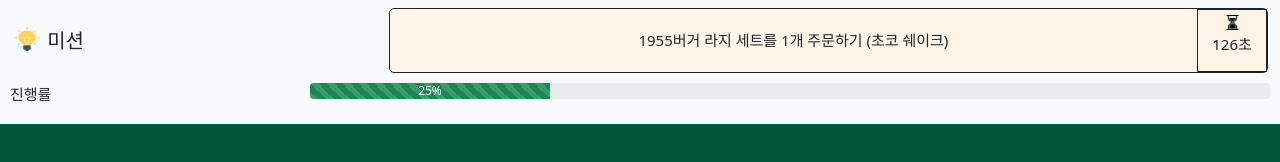
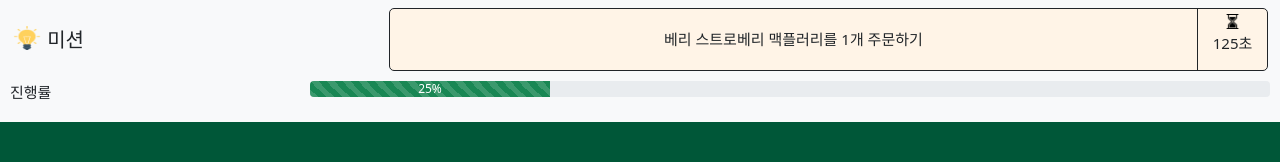
Before and after one commit to kkyh12180/HYME_Hackathon, a plain HTML site: page templates/kiosk_missionbar.html in a window 1280 px wide. Drawn offline with nearby package versions, Linux system fonts and the light colour scheme.

Commit message:
자잘한거 수정

```diff
--- a/templates/kiosk_missionbar.css
+++ b/templates/kiosk_missionbar.css
@@ -48,7 +48,7 @@ nav{
 .time-box {
     float: right;
     width: 70px;
-    border: 1px solid;
+    border-left: 1px solid;
     height: 100%;
     margin: auto 0;
 }
--- a/templates/menu.js
+++ b/templates/menu.js
@@ -204,8 +204,8 @@ var timer = function() {
     var excess_time = 0;
     setInterval(function() {
         if (time > 0) {
+            time--;
             document.querySelector('.time-left').innerHTML = time + "초";
-            time--;
         } else {
             excess_time++;
             console.log(excess_time + "초가 초과되었습니다.")
@@ -213,7 +213,9 @@ var timer = function() {
     }, 1000)
 }
 
-getMission();
+var next = function() {
+
+}
 /* test
     timer();
     getMission();
```
